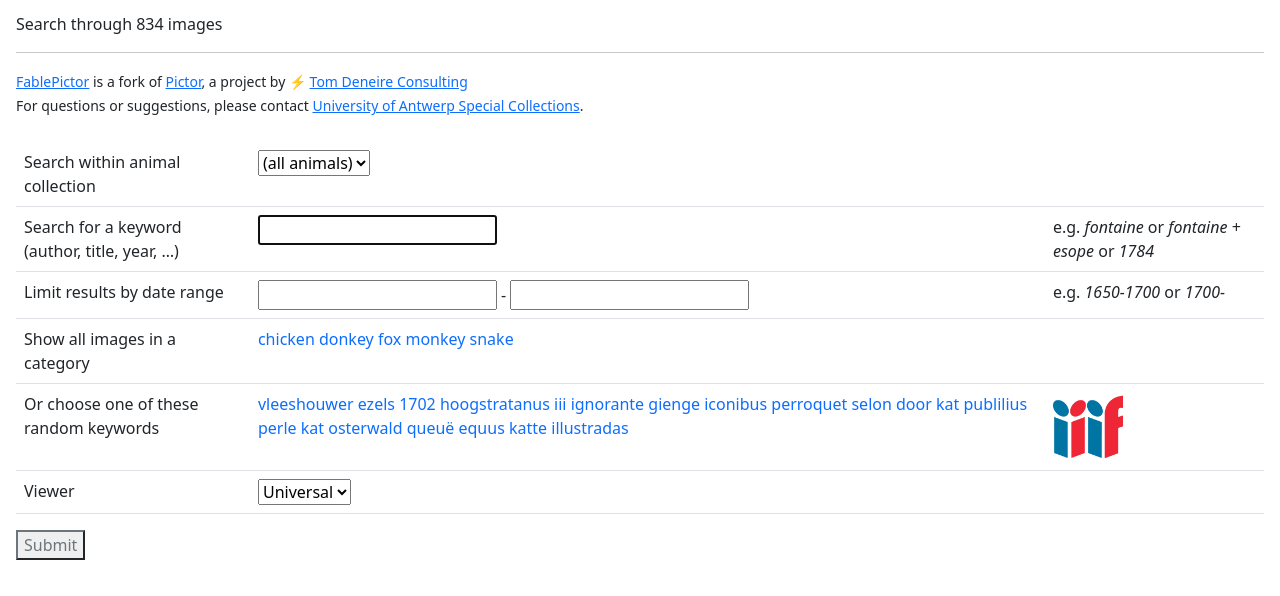
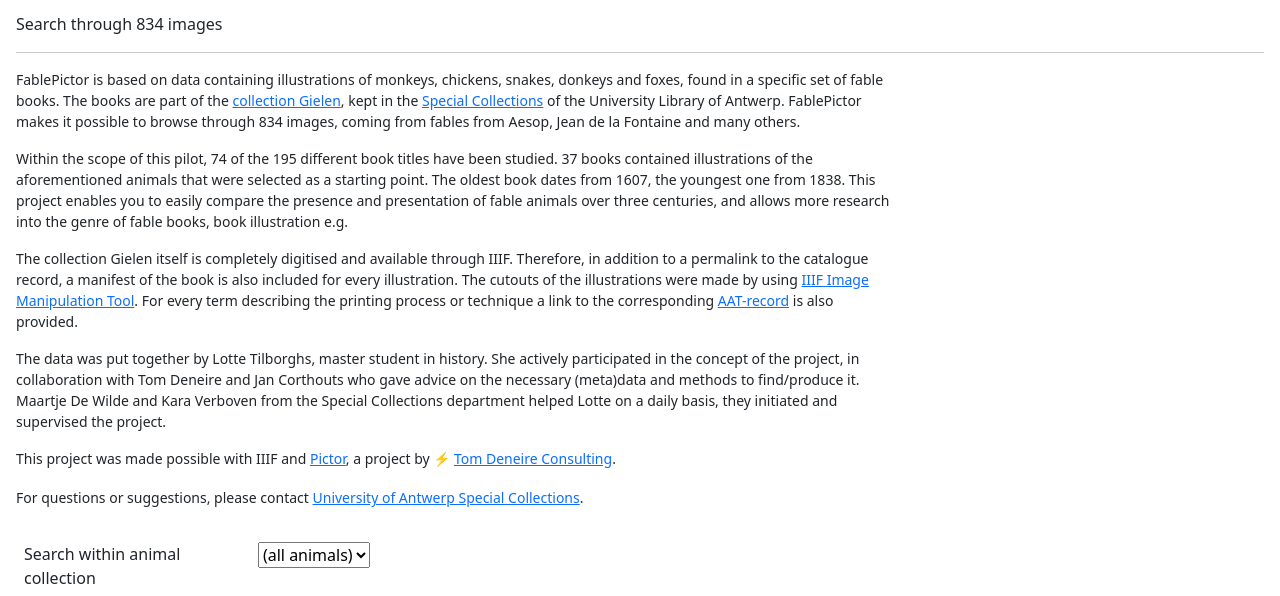
Before and after one commit to TomDeneire/fablepictor, a plain HTML site: page index.html in a window 1280 px wide. Shown: the part 114-710 px from the top of the page. Drawn offline with Linux system fonts and the light colour scheme.

Commit message:
project info

```diff
--- a/index.html
+++ b/index.html
@@ -53,12 +53,66 @@
       <div style="padding-bottom: 2%">
         Search through <span id="total"></span> images
         <hr />
-        <section>
+        <section style="width: 70%">
           <small class="text-body-secondary">
-            <a href="https://github.com/TomDeneire/fablepictor" target="_blank"
-              >FablePictor</a
+            <p>
+              FablePictor is based on data containing illustrations of monkeys,
+              chickens, snakes, donkeys and foxes, found in a specific set of
+              fable books. The books are part of the
+              <a
+                href="https://anet.be/query/uantwerpen/opacua/ua-gielenw-od"
+                target="_blank"
+                >collection Gielen</a
+              >, kept in the
+              <a
+                href="https://www.uantwerpen.be/nl/projecten/archief-en-erfgoed/preciosa/"
+                target="_blank"
+                >Special Collections</a
               >
-            is a fork of
+              of the University Library of Antwerp. FablePictor makes it
+              possible to browse through 834 images, coming from fables from
+              Aesop, Jean de la Fontaine and many others.
+            </p>
+            <p>
+              Within the scope of this pilot, 74 of the 195 different book
+              titles have been studied. 37 books contained illustrations of the
+              aforementioned animals that were selected as a starting point. The
+              oldest book dates from 1607, the youngest one from 1838. This
+              project enables you to easily compare the presence and
+              presentation of fable animals over three centuries, and allows
+              more research into the genre of fable books, book illustration
+              e.g.
+            </p>
+            <p>
+              The collection Gielen itself is completely digitised and available
+              through IIIF. Therefore, in addition to a permalink to the
+              catalogue record, a manifest of the book is also included for
+              every illustration. The cutouts of the illustrations were made by
+              using
+              <a
+                href="https://github.com/jbhoward-dublin/iiif-imageManipulation"
+                target="_blank"
+                >IIIF Image Manipulation Tool</a
+              >. For every term describing the printing process or technique a
+              link to the corresponding
+              <a
+                href="https://www.getty.edu/research/tools/vocabularies/aat/index.html"
+                target="_blank"
+                >AAT-record</a
+              >
+              is also provided.
+            </p>
+            <p>
+              The data was put together by Lotte Tilborghs, master student in
+              history. She actively participated in the concept of the project,
+              in collaboration with Tom Deneire and Jan Corthouts who gave
+              advice on the necessary (meta)data and methods to find/produce it.
+              Maartje De Wilde and Kara Verboven from the Special Collections
+              department helped Lotte on a daily basis, they initiated and
+              supervised the project.
+            </p>
+            <p>
+              This project was made possible with IIIF and
               <a
                 href="https://github.com/TomDeneire/pictor#readme"
                 target="_blank"
@@ -66,11 +120,8 @@
               >, a project by ⚡
               <a href="https://tomdeneire.github.io" target="_blank"
                 >Tom Deneire Consulting</a
-            >
-          </small>
-        </section>
-        <section>
-          <small class="text-body-secondary">
+              >.
+            </p>
             For questions or suggestions, please contact
             <a href="mailto:preciosa@uantwerpen.be" target="_blank"
               >University of Antwerp Special Collections</a
```
Lines whose indentation alone changed are shown as unchanged.
